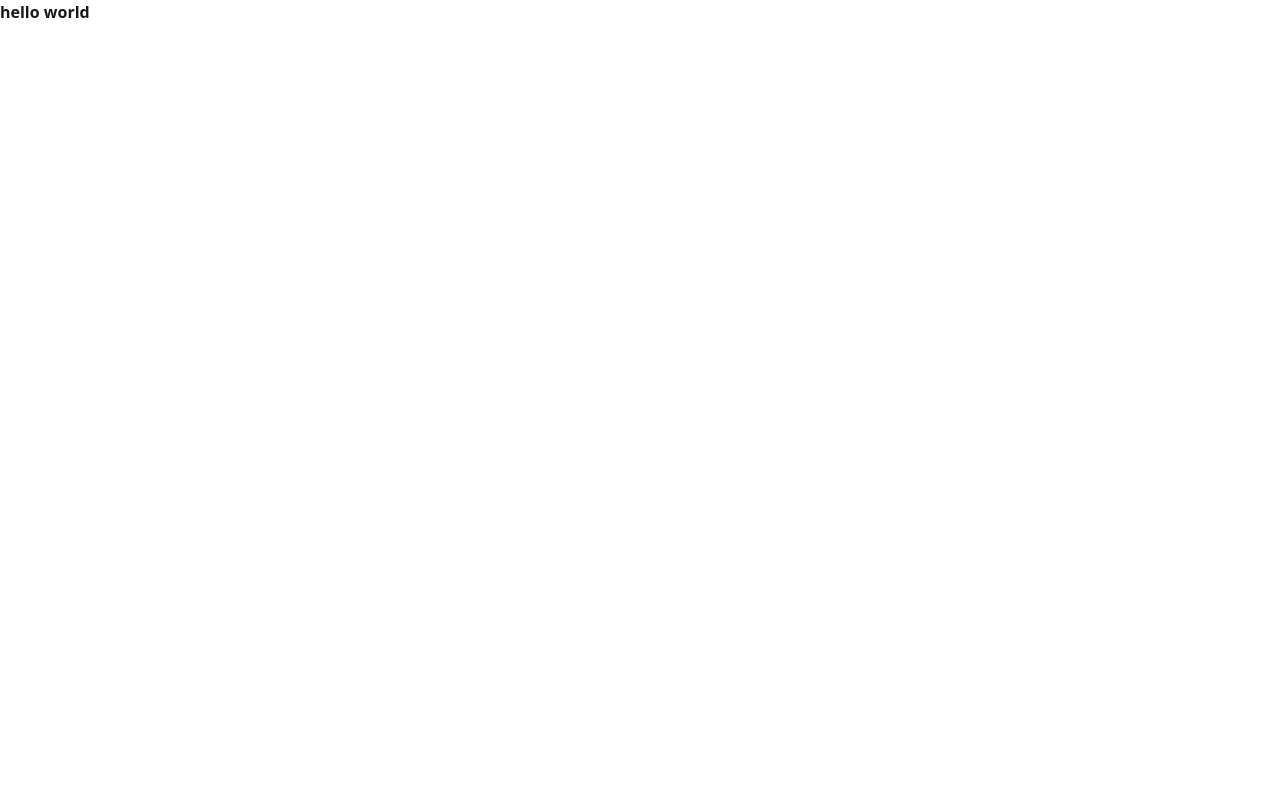
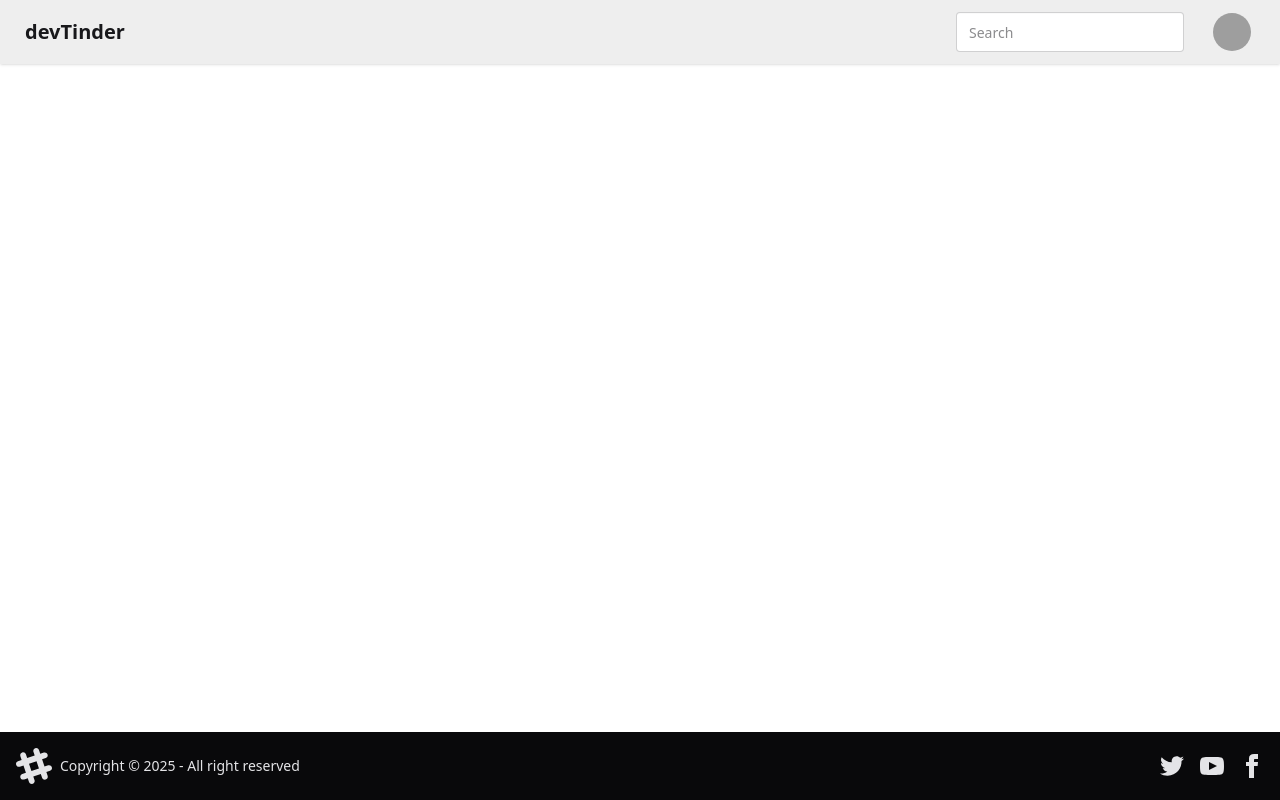
Before and after one commit to Divya124-di/devTinder-UI, a React (Vite) app: page / in a window 1280 px wide. Built offline with nearby package versions, Linux system fonts and the light colour scheme; grey boxes are pictures that could not be loaded.

Commit message:
React-router-dom+body.jsx

```diff
--- a/package.json
+++ b/package.json
@@ -13,6 +13,7 @@
     "@tailwindcss/vite": "^4.1.3",
     "react": "^19.0.0",
     "react-dom": "^19.0.0",
+    "react-router-dom": "^7.5.0",
     "tailwindcss": "^4.1.3"
   },
   "devDependencies": {
--- a/src/App.jsx
+++ b/src/App.jsx
@@ -1,12 +1,21 @@
 
 import './App.css'
-//import { BrowserRouter } from 'react-router-dom';
+import Body from './Body';
+import Navbar from './Navbar';
+import { BrowserRouter,Routes,Route } from 'react-router-dom';
 
 function App() {
 
   return (
     <>
-      <h1 className="font-bold">hello world</h1>
+    <BrowserRouter basename="/">
+    <Routes>
+      <Route path="/" element={<Body/>}>
+          <Route path="/login" element={<h1>Login</h1>} />
+      </Route>
+    </Routes>
+    </BrowserRouter>
+
     </>
   );
 }
--- /dev/null
+++ b/src/Body.jsx
@@ -0,0 +1,17 @@
+import React from 'react'
+import Navbar from './Navbar'
+import { Outlet } from 'react-router-dom'
+import Footer from './Footer'
+
+const Body = () => {
+  return (
+    <div>
+        <Navbar/>
+        <Outlet/>
+        <Footer/>
+
+    </div>
+  )
+}
+
+export default Body
--- /dev/null
+++ b/src/Footer.jsx
@@ -0,0 +1,59 @@
+import React from 'react'
+
+const Footer = () => {
+  return (
+    <footer className="footer sm:footer-horizontal bg-neutral text-neutral-content items-center p-4 fixed bottom-0 w-full">
+      <aside className="grid-flow-col items-center">
+        <svg
+          width="36"
+          height="36"
+          viewBox="0 0 24 24"
+          xmlns="http://www.w3.org/2000/svg"
+          fillRule="evenodd"
+          clipRule="evenodd"
+          className="fill-current"
+        >
+          <path d="M22.672 15.226l-2.432.811.841 2.515c.33 1.019-.209 2.127-1.23 2.456-1.15.325-2.148-.321-2.463-1.226l-.84-2.518-5.013 1.677.84 2.517c.391 1.203-.434 2.542-1.831 2.542-.88 0-1.601-.564-1.86-1.314l-.842-2.516-2.431.809c-1.135.328-2.145-.317-2.463-1.229-.329-1.018.211-2.127 1.231-2.456l2.432-.809-1.621-4.823-2.432.808c-1.355.384-2.558-.59-2.558-1.839 0-.817.509-1.582 1.327-1.846l2.433-.809-.842-2.515c-.33-1.02.211-2.129 1.232-2.458 1.02-.329 2.13.209 2.461 1.229l.842 2.515 5.011-1.677-.839-2.517c-.403-1.238.484-2.553 1.843-2.553.819 0 1.585.509 1.85 1.326l.841 2.517 2.431-.81c1.02-.33 2.131.211 2.461 1.229.332 1.018-.21 2.126-1.23 2.456l-2.433.809 1.622 4.823 2.433-.809c1.242-.401 2.557.484 2.557 1.838 0 .819-.51 1.583-1.328 1.847m-8.992-6.428l-5.01 1.675 1.619 4.828 5.011-1.674-1.62-4.829z"></path>
+        </svg>
+        <p>Copyright © {new Date().getFullYear()} - All right reserved</p>
+      </aside>
+      <nav className="grid-flow-col gap-4 md:place-self-center md:justify-self-end">
+        <a>
+          <svg
+            xmlns="http://www.w3.org/2000/svg"
+            width="24"
+            height="24"
+            viewBox="0 0 24 24"
+            className="fill-current"
+          >
+            <path d="M24 4.557c-.883.392-1.832.656-2.828.775 1.017-.609 1.798-1.574 2.165-2.724-.951.564-2.005.974-3.127 1.195-.897-.957-2.178-1.555-3.594-1.555-3.179 0-5.515 2.966-4.797 6.045-4.091-.205-7.719-2.165-10.148-5.144-1.29 2.213-.669 5.108 1.523 6.574-.806-.026-1.566-.247-2.229-.616-.054 2.281 1.581 4.415 3.949 4.89-.693.188-1.452.232-2.224.084.626 1.956 2.444 3.379 4.6 3.419-2.07 1.623-4.678 2.348-7.29 2.04 2.179 1.397 4.768 2.212 7.548 2.212 9.142 0 14.307-7.721 13.995-14.646.962-.695 1.797-1.562 2.457-2.549z"></path>
+          </svg>
+        </a>
+        <a>
+          <svg
+            xmlns="http://www.w3.org/2000/svg"
+            width="24"
+            height="24"
+            viewBox="0 0 24 24"
+            className="fill-current"
+          >
+            <path d="M19.615 3.184c-3.604-.246-11.631-.245-15.23 0-3.897.266-4.356 2.62-4.385 8.816.029 6.185.484 8.549 4.385 8.816 3.6.245 11.626.246 15.23 0 3.897-.266 4.356-2.62 4.385-8.816-.029-6.185-.484-8.549-4.385-8.816zm-10.615 12.816v-8l8 3.993-8 4.007z"></path>
+          </svg>
+        </a>
+        <a>
+          <svg
+            xmlns="http://www.w3.org/2000/svg"
+            width="24"
+            height="24"
+            viewBox="0 0 24 24"
+            className="fill-current"
+          >
+            <path d="M9 8h-3v4h3v12h5v-12h3.642l.358-4h-4v-1.667c0-.955.192-1.333 1.115-1.333h2.885v-5h-3.808c-3.596 0-5.192 1.583-5.192 4.615v3.385z"></path>
+          </svg>
+        </a>
+      </nav>
+    </footer>
+  );
+}
+
+export default Footer
--- /dev/null
+++ b/src/Login.jsx
@@ -0,0 +1,9 @@
+import React from 'react'
+
+const Login = () => {
+  return (
+    <div>Login</div>
+  )
+}
+
+export default Login
```
Also changed, not shown: 1 other file (tests, documents, lock files or other folders).
